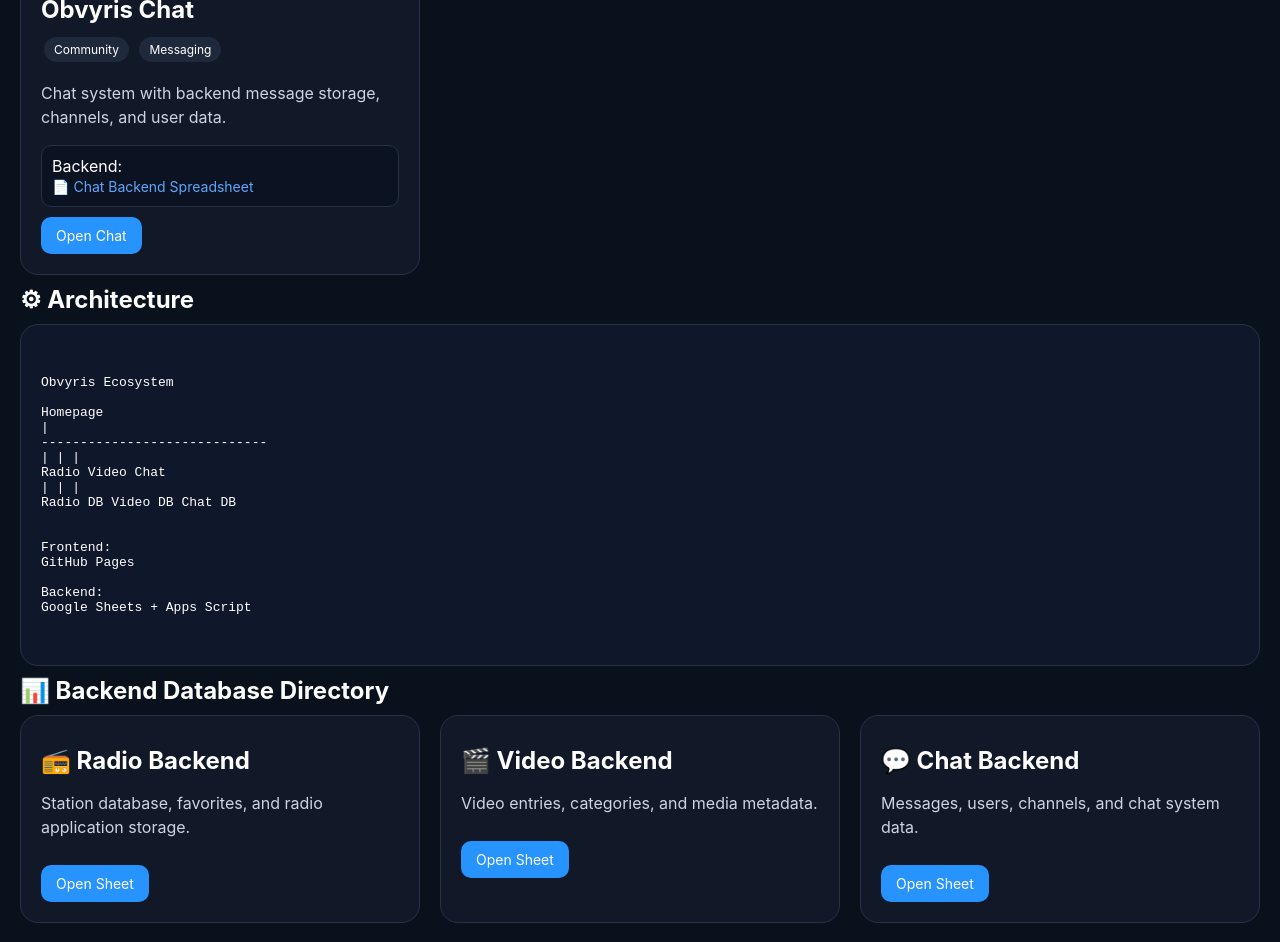
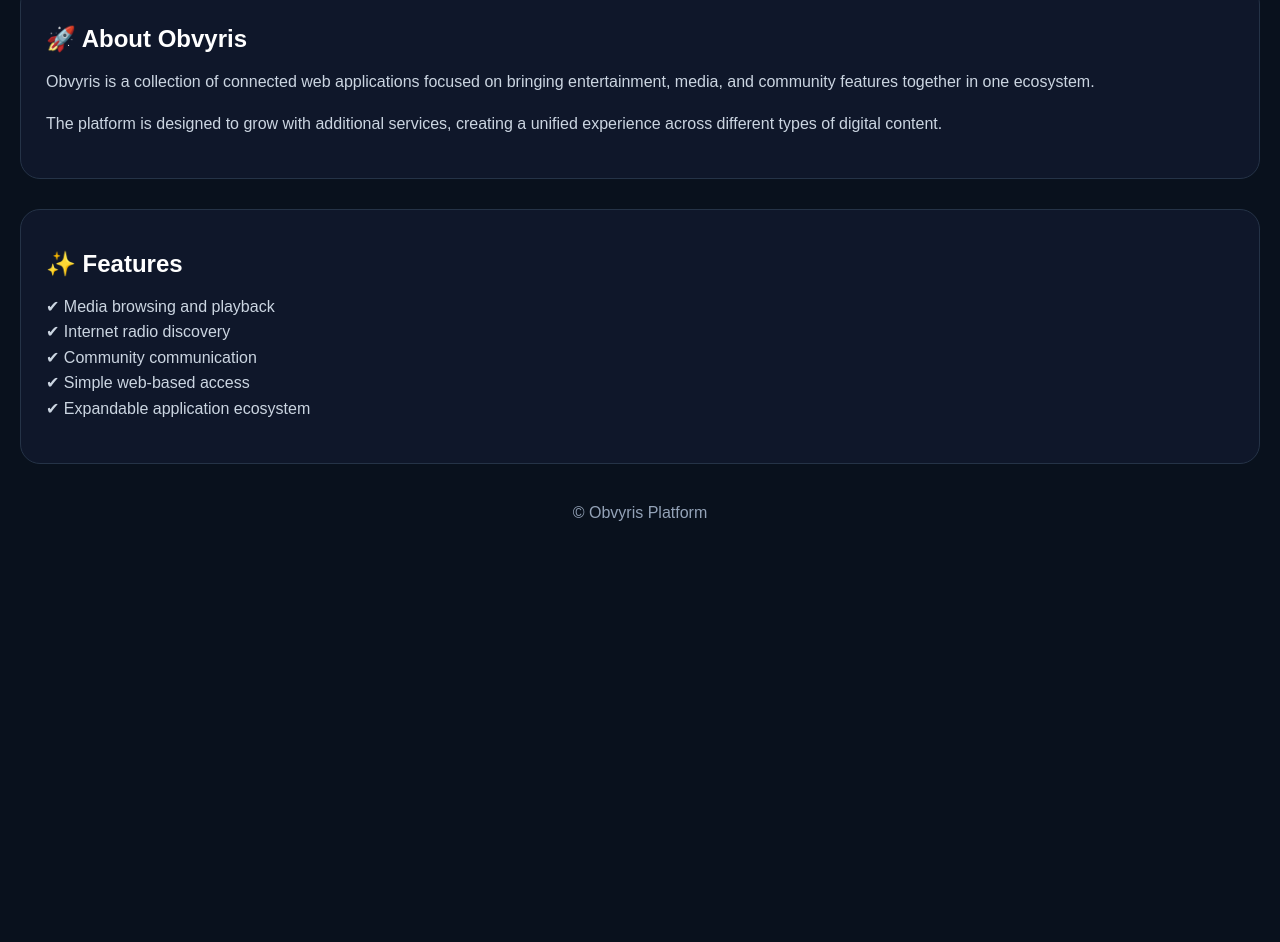
Before and after one commit to MIKOS5/tester, a website: page Directory.html in a window 1280 px wide. Shown: the part 612-1554 px from the top of the page. After the commit the page ends 1154 px from the top, so only its background shows below. Drawn offline with Linux system fonts and the light colour scheme.

Commit message:
Update Directory.html

```diff
--- a/Directory.html
+++ b/Directory.html
@@ -5,7 +5,7 @@
 <meta charset="UTF-8">
 <meta name="viewport" content="width=device-width, initial-scale=1.0">
 
-<title>Obvyris Directory</title>
+<title>Obvyris Platform</title>
 
 <style>
 
@@ -13,8 +13,8 @@
 --bg:#09111d;
 --panel:#111827;
 --line:#253347;
---text:white;
---muted:#93a4bb;
+--text:#ffffff;
+--muted:#94a3b8;
 --blue:#2793ff;
 }
 
@@ -24,121 +24,152 @@
 
 body{
 margin:0;
-font-family:Inter,Arial,sans-serif;
+padding:20px;
+font-family:Arial, sans-serif;
 background:var(--bg);
 color:white;
-padding:20px;
 }
 
+
 header{
+
 background:linear-gradient(135deg,#16263d,#0b1322);
 border:1px solid var(--line);
-border-radius:18px;
-padding:25px;
-margin-bottom:20px;
-}
-
-h1{
-margin:0;
-font-size:32px;
-}
-
-.subtitle{
-color:var(--muted);
-margin-top:8px;
-}
-
-.grid{
-display:grid;
-grid-template-columns:repeat(auto-fit,minmax(300px,1fr));
-gap:20px;
-}
-
-.card{
-background:var(--panel);
-border:1px solid var(--line);
-border-radius:18px;
-padding:20px;
-transition:.2s;
-}
-
-.card:hover{
-transform:translateY(-4px);
-border-color:var(--blue);
-}
-
-.icon{
-font-size:35px;
-}
-
-h2{
-margin:10px 0;
-}
-
-p{
-color:#cbd5e1;
-line-height:1.5;
-}
-
-a{
-display:inline-block;
-margin-top:10px;
-padding:10px 15px;
-background:var(--blue);
-color:white;
-text-decoration:none;
-border-radius:10px;
-font-size:14px;
-}
-
-.sheet{
-
-background:#0b1322;
-border:1px solid var(--line);
-padding:10px;
-border-radius:10px;
-margin-top:12px;
+border-radius:20px;
+padding:30px;
+text-align:center;
 
 }
 
-.sheet a{
 
-background:none;
-padding:0;
+h1{
+font-size:42px;
 margin:0;
-color:#60a5fa;
+}
+
+
+.subtitle{
+
+color:var(--muted);
+font-size:18px;
+margin-top:10px;
 
 }
+
+
+
+.grid{
+
+display:grid;
+grid-template-columns:
+repeat(auto-fit,minmax(280px,1fr));
+gap:20px;
+margin-top:25px;
+
+}
+
+
+
+.card{
+
+background:var(--panel);
+border:1px solid var(--line);
+border-radius:20px;
+padding:25px;
+transition:.25s;
+
+}
+
+
+
+.card:hover{
+
+transform:translateY(-5px);
+border-color:var(--blue);
+
+}
+
+
+
+.icon{
+
+font-size:45px;
+
+}
+
+
+h2{
+
+margin:15px 0 10px;
+
+}
+
+
+p{
+
+color:#cbd5e1;
+line-height:1.6;
+
+}
+
+
 
 .tag{
 
 display:inline-block;
 background:#1e293b;
-padding:5px 10px;
 border-radius:20px;
+padding:5px 12px;
 font-size:12px;
 margin:3px;
 
 }
 
-.architecture{
+
+
+button,a{
+
+display:inline-block;
+margin-top:15px;
+padding:12px 18px;
+border-radius:12px;
+background:var(--blue);
+color:white;
+text-decoration:none;
+border:none;
+cursor:pointer;
+
+}
+
+
+
+.section{
+
+margin-top:30px;
+
+}
+
+
+
+.info{
 
 background:#0f172a;
 border:1px solid var(--line);
-padding:20px;
-border-radius:18px;
-font-family:monospace;
-white-space:pre-line;
+border-radius:20px;
+padding:25px;
 
 }
+
+
 
 footer{
 
 text-align:center;
 color:var(--muted);
-margin-top:30px;
+margin-top:40px;
 
 }
+
 
 </style>
 
@@ -150,13 +181,14 @@
 
 <header>
 
-<h1>🌐 Obvyris Directory</h1>
+<h1>🌐 Obvyris</h1>
 
 <div class="subtitle">
-Application directory, frontend pages, and backend databases.
+A connected platform for entertainment, communication, and digital media.
 </div>
 
 </header>
+
 
 
 
@@ -168,17 +200,17 @@
 
 <div class="icon">🏠</div>
 
-<h2>Obvyris Homepage</h2>
+<h2>Obvyris Home</h2>
 
-<span class="tag">Portal</span>
-<span class="tag">Launcher</span>
+<span class="tag">Platform Hub</span>
 
 <p>
-Main navigation hub connecting all Obvyris applications.
+The central gateway for accessing Obvyris applications.
+Designed to organize services into one easy-to-use experience.
 </p>
 
 <a href="https://mikos5.github.io/tester/index99.html">
-Open Homepage
+Launch
 </a>
 
 </div>
@@ -193,32 +225,24 @@
 
 <h2>Radio Obvyris</h2>
 
+<span class="tag">Music</span>
 <span class="tag">Streaming</span>
-<span class="tag">Music</span>
+
 
 <p>
-Internet radio application for browsing,
-searching, and playing stations.
+Discover and listen to internet radio stations.
+Browse music by genre, search stations,
+and enjoy a built-in streaming player.
 </p>
 
 
-<div class="sheet">
-
-Backend:<br>
-
-<a href="https://docs.google.com/spreadsheets/d/1XVa9AfbTclPklEgu7N45waBNIoHm1RyYKW_Bv9iRdZ8/edit">
-📄 Radio Backend Spreadsheet
-</a>
-
-</div>
-
-
 <a href="https://mikos5.github.io/tester/Radio_Obvyris.html">
-Open Radio
+Launch
 </a>
 
 
 </div>
+
 
 
 
@@ -230,31 +254,24 @@
 
 <h2>Video Obvyris</h2>
 
-<span class="tag">Video</span>
 <span class="tag">Media</span>
+<span class="tag">Video Library</span>
+
 
 <p>
-Video library platform for organizing and playing media content.
+A video platform for browsing and watching
+organized media content in a simple interface.
 </p>
 
 
-<div class="sheet">
+<a href="https://mikos5.github.io/tester/Video_Obvyris.html">
+Launch
+</a>
 
-Backend:<br>
-
-<a href="https://docs.google.com/spreadsheets/d/1MoocNJiAxeQLMnDS1VjbmKQlKGj1azOEdiJ4qLrtNjc/edit">
-📄 Video Backend Spreadsheet
-</a>
 
 </div>
 
 
-<a href="https://mikos5.github.io/tester/Video_Obvyris.html">
-Open Video
-</a>
-
-
-</div>
 
 
 
@@ -269,26 +286,49 @@
 <span class="tag">Community</span>
 <span class="tag">Messaging</span>
 
+
 <p>
-Chat system with backend message storage,
-channels, and user data.
+A community communication platform designed
+for conversations, channels, and social interaction.
 </p>
 
 
-<div class="sheet">
+<a href="https://mikos5.github.io/tester/newschat.html">
+Launch
+</a>
 
-Backend:<br>
-
-<a href="https://docs.google.com/spreadsheets/d/1JFH47YYnpdDfednAX1vMBb1hRhvyFkAMN9x6SvoP7TE/edit">
-📄 Chat Backend Spreadsheet
-</a>
 
 </div>
 
 
-<a href="https://mikos5.github.io/tester/newschat.html">
-Open Chat
-</a>
+
+</div>
+
+
+
+
+
+
+<div class="section">
+
+
+<div class="info">
+
+
+<h2>🚀 About Obvyris</h2>
+
+
+<p>
+Obvyris is a collection of connected web applications
+focused on bringing entertainment, media, and community
+features together in one ecosystem.
+</p>
+
+
+<p>
+The platform is designed to grow with additional services,
+creating a unified experience across different types of digital content.
+</p>
 
 
 </div>
@@ -300,87 +340,24 @@
 
 
 
-<h2>⚙ Architecture</h2>
+
+<div class="section">
 
 
-<div class="architecture">
-
-Obvyris Ecosystem
-
-                Homepage
-                   |
-      -----------------------------
-      |             |             |
-   Radio         Video          Chat
-      |             |             |
- Radio DB      Video DB      Chat DB
+<div class="info">
 
 
-Frontend:
-GitHub Pages
-
-Backend:
-Google Sheets + Apps Script
+<h2>✨ Features</h2>
 
 
-</div>
-
-
-
-
-
-<h2>📊 Backend Database Directory</h2>
-
-
-<div class="grid">
-
-
-<div class="card">
-
-<h2>📻 Radio Backend</h2>
-
 <p>
-Station database, favorites,
-and radio application storage.
+✔ Media browsing and playback<br>
+✔ Internet radio discovery<br>
+✔ Community communication<br>
+✔ Simple web-based access<br>
+✔ Expandable application ecosystem
 </p>
 
-<a href="https://docs.google.com/spreadsheets/d/1XVa9AfbTclPklEgu7N45waBNIoHm1RyYKW_Bv9iRdZ8/edit">
-Open Sheet
-</a>
-
-</div>
-
-
-
-<div class="card">
-
-<h2>🎬 Video Backend</h2>
-
-<p>
-Video entries, categories,
-and media metadata.
-</p>
-
-<a href="https://docs.google.com/spreadsheets/d/1MoocNJiAxeQLMnDS1VjbmKQlKGj1azOEdiJ4qLrtNjc/edit">
-Open Sheet
-</a>
-
-</div>
-
-
-
-<div class="card">
-
-<h2>💬 Chat Backend</h2>
-
-<p>
-Messages, users, channels,
-and chat system data.
-</p>
-
-<a href="https://docs.google.com/spreadsheets/d/1JFH47YYnpdDfednAX1vMBb1hRhvyFkAMN9x6SvoP7TE/edit">
-Open Sheet
-</a>
 
 </div>
 
@@ -392,7 +369,7 @@
 
 <footer>
 
-Obvyris Platform Directory
+© Obvyris Platform
 
 </footer>
 
```
